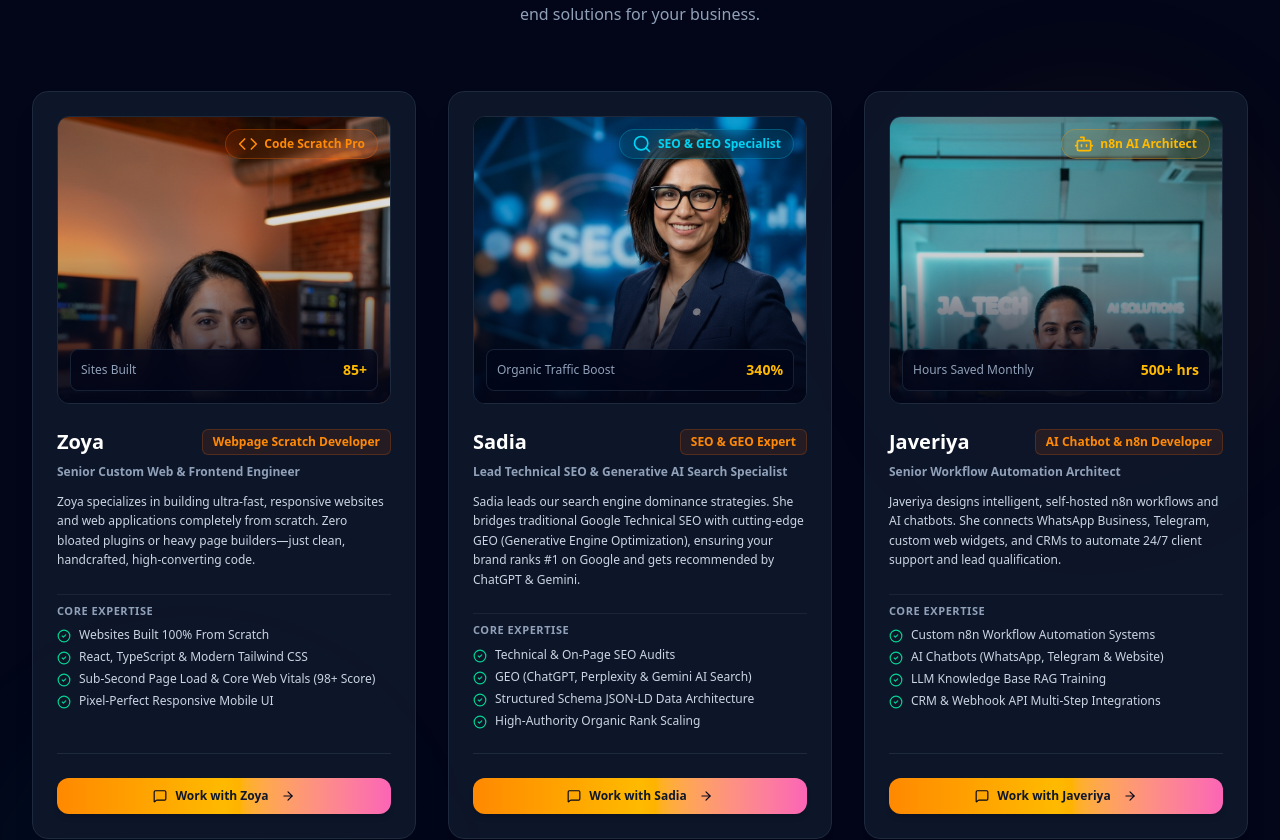
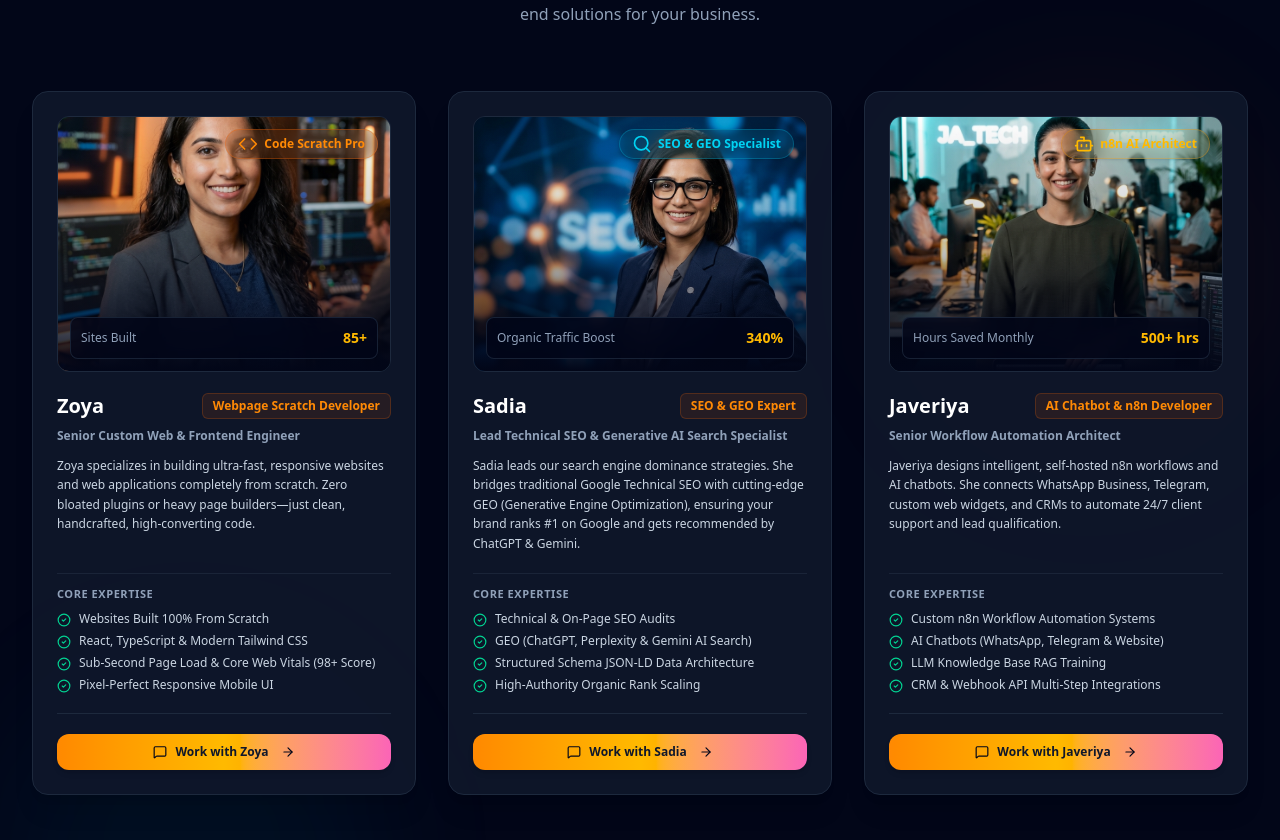
Before and after one commit to zakiagtabassumg-sketch/znexustech, a React (Vite) app: page / in a window 1280 px wide. Shown: the part 5287-6127 px from the top of the page. Built offline with nearby package versions, Linux system fonts and the light colour scheme.

Commit message:
style: improve team section grid and card layout
Apply height constraints and flexbox properties to ensure uniform card alignment and consistent image sizing across the team section.

```diff
--- a/src/components/TeamSection.tsx
+++ b/src/components/TeamSection.tsx
@@ -107,17 +107,17 @@ export const TeamSection: React.FC<TeamSectionProps> = ({ onSelectMemberService
         </div>
 
         {/* Team Grid (3 Cards) */}
-        <div className="grid grid-cols-1 md:grid-cols-3 gap-8">
+        <div className="grid grid-cols-1 md:grid-cols-3 gap-8 items-stretch">
           {teamMembers.map((member) => (
             <div
               key={member.id}
-              className="bg-slate-900/90 border border-slate-800 rounded-2xl p-6 flex flex-col justify-between hover:border-slate-700 transition-all duration-300 shadow-xl group hover:shadow-2xl hover:shadow-orange-950/20"
+              className="bg-slate-900/90 border border-slate-800 rounded-2xl p-6 flex flex-col justify-between hover:border-slate-700 transition-all duration-300 shadow-xl group hover:shadow-2xl hover:shadow-orange-950/20 h-full"
             >
-              <div className="space-y-6">
+              <div className="flex-1 flex flex-col space-y-5">
 
                 {/* Image & Badge Header */}
                 <div className="relative">
-                  <div className="relative w-full h-64 sm:h-72 rounded-xl overflow-hidden border border-slate-800 bg-slate-950">
+                  <div className="relative w-full h-64 rounded-xl overflow-hidden border border-slate-800 bg-slate-950">
                     <img
                       src={member.image}
                       alt={`${member.name} - ${member.role}`}
@@ -129,20 +129,20 @@ export const TeamSection: React.FC<TeamSectionProps> = ({ onSelectMemberService
                         else if (member.id === 'javeriya') e.currentTarget.src = '/javeriya_bot_photo_1785864340391.jpg';
                         else e.currentTarget.src = '/zakia_tabassum_profile_1785831452707.jpg';
                       }}
-                      className="w-full h-full object-cover object-top group-hover:scale-105 transition-transform duration-500"
+                      className="w-full h-full object-cover object-center group-hover:scale-105 transition-transform duration-500"
                     />
-                    <div className="absolute inset-0 bg-gradient-to-t from-slate-950 via-slate-950/20 to-transparent" />
+                    <div className="absolute inset-0 bg-gradient-to-t from-slate-950 via-slate-950/20 to-transparent pointer-events-none" />
 
                     {/* Badge Overlay */}
-                    <div className="absolute top-3 right-3">
-                      <span className={`inline-flex items-center space-x-1.5 px-3 py-1 rounded-full text-xs font-bold border backdrop-blur-md ${member.badgeColor}`}>
+                    <div className="absolute top-3 right-3 z-10">
+                      <span className={`inline-flex items-center space-x-1.5 px-3 py-1 rounded-full text-xs font-bold border backdrop-blur-md shadow-sm ${member.badgeColor}`}>
                         {member.icon}
-                        <span>{member.badge}</span>
+                        <span className="whitespace-nowrap">{member.badge}</span>
                       </span>
                     </div>
 
                     {/* Bottom Stat Overlay */}
-                    <div className="absolute bottom-3 left-3 right-3 bg-slate-950/80 backdrop-blur-md p-2.5 rounded-lg border border-slate-800/80 flex items-center justify-between">
+                    <div className="absolute bottom-3 left-3 right-3 bg-slate-950/80 backdrop-blur-md p-2.5 rounded-lg border border-slate-800/80 flex items-center justify-between z-10">
                       <span className="text-xs text-slate-400 font-medium">{member.statsLabel}</span>
                       <span className="text-sm font-black text-amber-400">{member.statsVal}</span>
                     </div>
@@ -150,12 +150,12 @@ export const TeamSection: React.FC<TeamSectionProps> = ({ onSelectMemberService
                 </div>
 
                 {/* Member Info */}
-                <div className="space-y-2">
-                  <div className="flex items-center justify-between">
+                <div className="space-y-2 flex-1 flex flex-col justify-start">
+                  <div className="flex items-center justify-between gap-2">
                     <h3 className="text-xl font-black text-white group-hover:text-amber-300 transition-colors">
                       {member.name}
                     </h3>
-                    <span className="text-xs font-bold text-orange-400 bg-orange-500/10 px-2.5 py-1 rounded-md border border-orange-500/20">
+                    <span className="text-xs font-bold text-orange-400 bg-orange-500/10 px-2.5 py-1 rounded-md border border-orange-500/20 whitespace-nowrap">
                       {member.role}
                     </span>
                   </div>
@@ -166,7 +166,7 @@ export const TeamSection: React.FC<TeamSectionProps> = ({ onSelectMemberService
                 </div>
 
                 {/* Key Skills Bullet List */}
-                <div className="pt-2 space-y-2 border-t border-slate-800/80">
+                <div className="pt-3 space-y-2 border-t border-slate-800/80">
                   <div className="text-[11px] font-bold uppercase tracking-wider text-slate-400">Core Expertise</div>
                   <ul className="space-y-1.5 text-xs text-slate-300">
                     {member.specialties.map((spec, i) => (
@@ -180,7 +180,7 @@ export const TeamSection: React.FC<TeamSectionProps> = ({ onSelectMemberService
               </div>
 
               {/* Action Button */}
-              <div className="pt-6 mt-6 border-t border-slate-800">
+              <div className="pt-5 mt-5 border-t border-slate-800">
                 <button
                   onClick={() => onSelectMemberService(`Inquiry for ${member.name} (${member.role})`)}
                   className="w-full inline-flex items-center justify-center space-x-2 py-2.5 px-4 text-xs font-bold text-slate-900 bg-gradient-to-r from-orange-400 via-amber-400 to-pink-400 hover:from-orange-300 hover:to-pink-300 rounded-xl transition-all shadow-md group-hover:shadow-lg active:scale-95"
```
